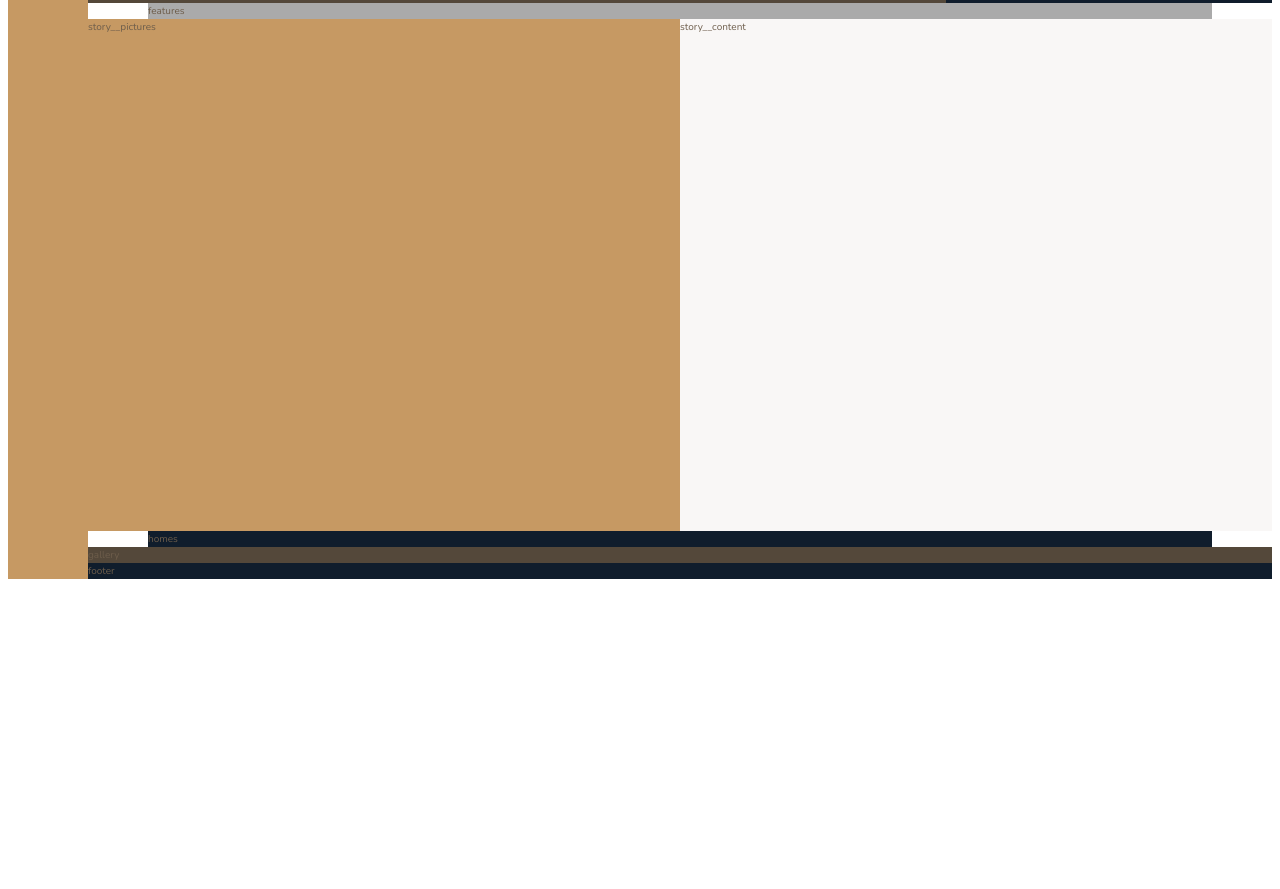
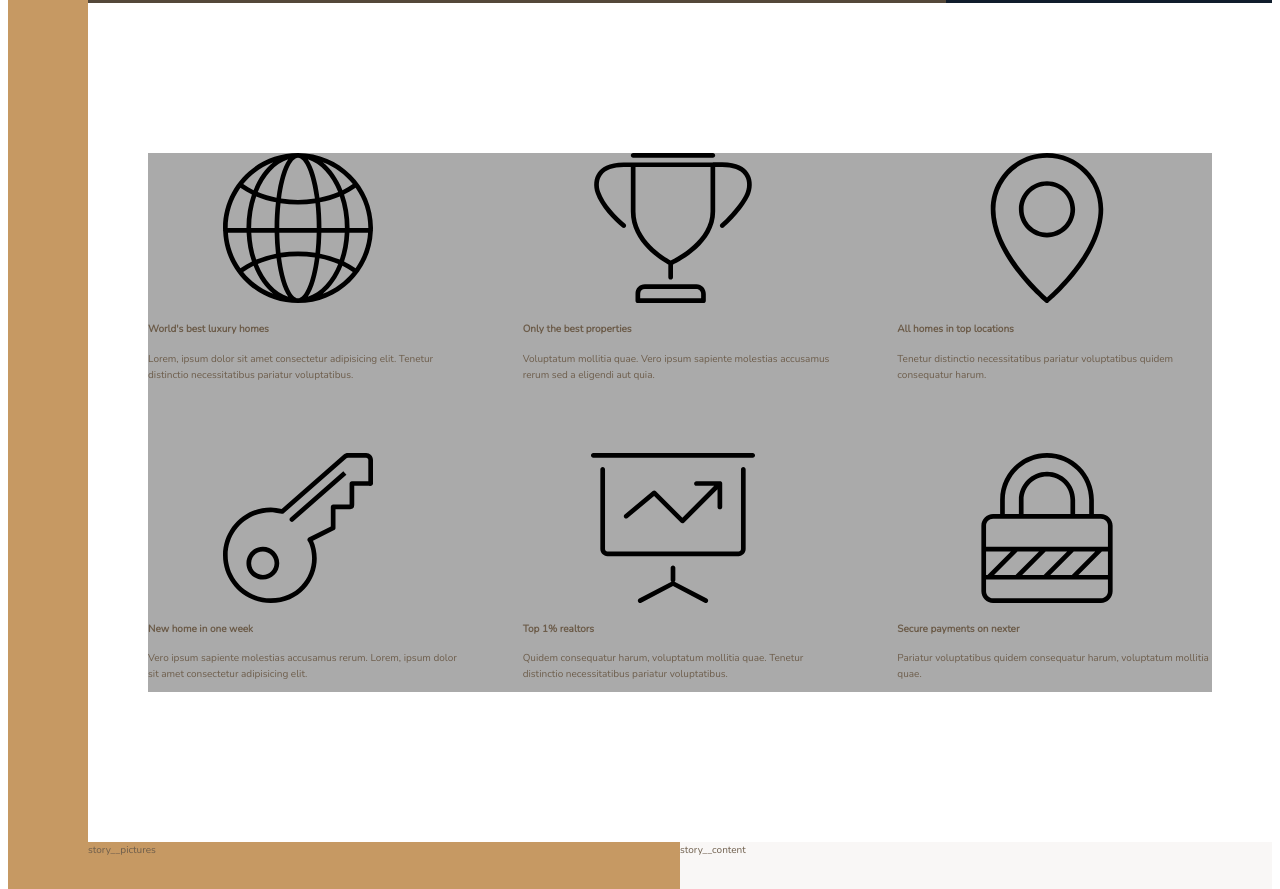
Before and after one commit to renanmartins1813/Nexter, a website: page index.html in a window 1280 px wide. Shown: the part 645-1534 px from the top of the page. Before the commit the page ends 1232 px from the top, so only its background shows below. Drawn offline with nearby package versions, Linux system fonts and the light colour scheme.

Commit message:
working on features

```diff
--- a/index.html
+++ b/index.html
@@ -27,7 +27,54 @@
     </div>
 
     <section class="features">
-        features
+        <div class="feature">
+            <svg class="feature__icon">
+                <use xlink:href="./img/sprite.svg#icon-global"></use>
+            </svg>
+            <h4 class="heading-4">World's best luxury homes</h4>
+            <p class="feature__text">Lorem, ipsum dolor sit amet consectetur adipisicing elit. Tenetur distinctio
+                necessitatibus pariatur voluptatibus.</p>
+        </div>
+        <div class="feature">
+            <svg class="feature__icon">
+                <use xlink:href="./img/sprite.svg#icon-trophy"></use>
+            </svg>
+            <h4 class="heading-4">Only the best properties</h4>
+            <p class="feature__text">Voluptatum mollitia quae. Vero ipsum sapiente molestias accusamus rerum sed a
+                eligendi aut quia.</p>
+        </div>
+        <div class="feature">
+            <svg class="feature__icon">
+                <use xlink:href="./img/sprite.svg#icon-map-pin"></use>
+            </svg>
+            <h4 class="heading-4">All homes in top locations</h4>
+            <p class="feature__text">Tenetur distinctio necessitatibus pariatur voluptatibus quidem consequatur harum.
+            </p>
+        </div>
+        <div class="feature">
+            <svg class="feature__icon">
+                <use xlink:href="./img/sprite.svg#icon-key"></use>
+            </svg>
+            <h4 class="heading-4">New home in one week</h4>
+            <p class="feature__text">Vero ipsum sapiente molestias accusamus rerum. Lorem, ipsum dolor sit amet
+                consectetur adipisicing elit.</p>
+        </div>
+        <div class="feature">
+            <svg class="feature__icon">
+                <use xlink:href="./img/sprite.svg#icon-presentation"></use>
+            </svg>
+            <h4 class="heading-4">Top 1% realtors</h4>
+            <p class="feature__text">Quidem consequatur harum, voluptatum mollitia quae. Tenetur distinctio
+                necessitatibus pariatur voluptatibus.</p>
+        </div>
+        <div class="feature">
+            <svg class="feature__icon">
+                <use xlink:href="./img/sprite.svg#icon-lock"></use>
+            </svg>
+            <h4 class="heading-4">Secure payments on nexter</h4>
+            <p class="feature__text">Pariatur voluptatibus quidem consequatur harum, voluptatum mollitia quae.</p>
+        </div>
+
     </section>
 
     <section class="story__pictures">
--- a/sass/_features.scss
+++ b/sass/_features.scss
@@ -3,4 +3,9 @@
 .features {
   grid-column: center-start / center-end;
   background-color: base.$color-grey-light-2;
+
+  display: grid;
+  grid-template-columns: repeat(3, 1fr);
+  gap: 6rem;
+  margin: 15rem 0;
 }
```
Also changed, not shown: css/style.css.
